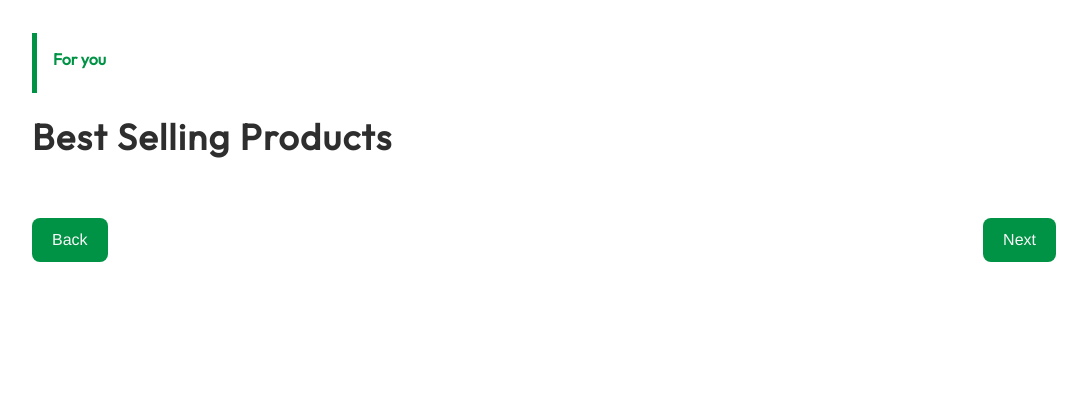
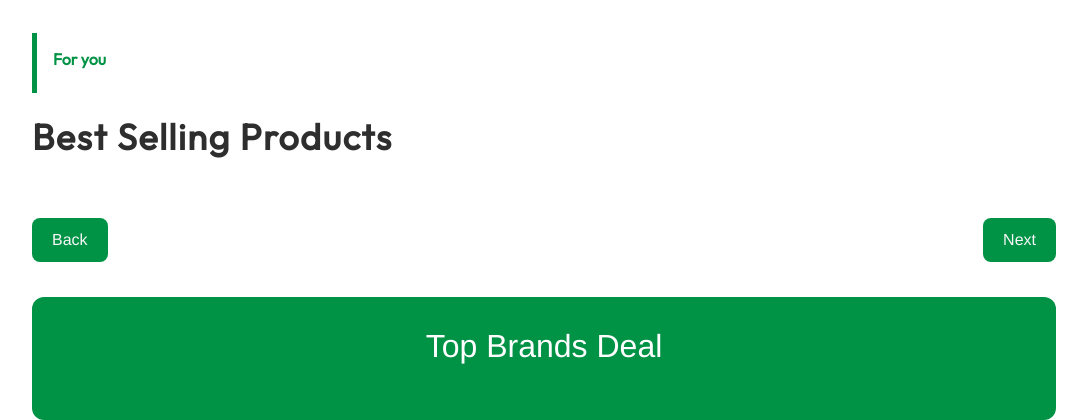
Before and after one commit to Yehiakobeyssy/fionBeauty, a PHP site: page /work/ in a window 1280 px wide. Shown: the part 499-919 px from the top of the page, without its empty margins (96-1183 px from the left). Before the commit the page ends 761 px from the top, so only its background shows below. Run offline with PHP 8.4, Linux system fonts and the light colour scheme; data that the repository does not hold is empty; some libraries are stand-ins or nearby versions; some web fonts are replaced.

Commit message:
make the top brans

```diff
--- a/css/index.css
+++ b/css/index.css
@@ -315,6 +315,34 @@
   /* remove white background */
   background-color: transparent;
 }
+
+.topbrands{
+  background-color: var(--color-primary);
+  color: var(--color-white);
+  text-align: center;
+  padding: 30px;
+  border-radius: 12px;
+}
+.brandslogos{
+  margin-top: 25px;
+  display: flex;
+  justify-content: center;
+}
+.brnadcard{
+  display: flex;
+  flex-direction: column;
+  background-color: var(--color-white);
+  color: var(--color-muted);
+  margin: 0 25px;
+  border-radius: 15px;
+  padding: 15px;
+}
+.brnadcard img{
+    width: 150px;
+    height: 150px;
+    object-fit: cover;
+    margin-bottom: 7px;
+}
 /* Tablet (max width ~ 992px) */
 @media (max-width: 992px) {
     .slideshow-container {
--- a/index.php
+++ b/index.php
@@ -149,6 +149,25 @@
     </div>
     <div id="categories_container">
     </div>
+    <div class="topbrands section_index">
+        <h2>Top Brands Deal</h2>
+        <div class="brandslogos">
+            <?php
+                $sql= $con->prepare('SELECT brandName , brandIcon  FROM tblbrand  WHERE brandActive = 1 ORDER BY RAND() LIMIT 5');
+                $sql->execute();
+                $brands = $sql->fetchAll();
+                foreach($brands as $brand){
+                    echo '
+                        <div class="brnadcard">
+                            <img src="images/brands/'.$brand['brandIcon'].'" >
+                            <label><strong>'.$brand['brandName'].'</strong></label>
+                        </div>
+                    ';
+                }
+            ?>
+        </div>
+    </div>
+
     <?php include 'common/jslinks.php'?>
     <script src="js/index.js"></script>
 </body>
```
Also changed, not shown: images/brands/apple.png (added), images/brands/lego.jpeg (added), images/brands/samsung.png (added).
